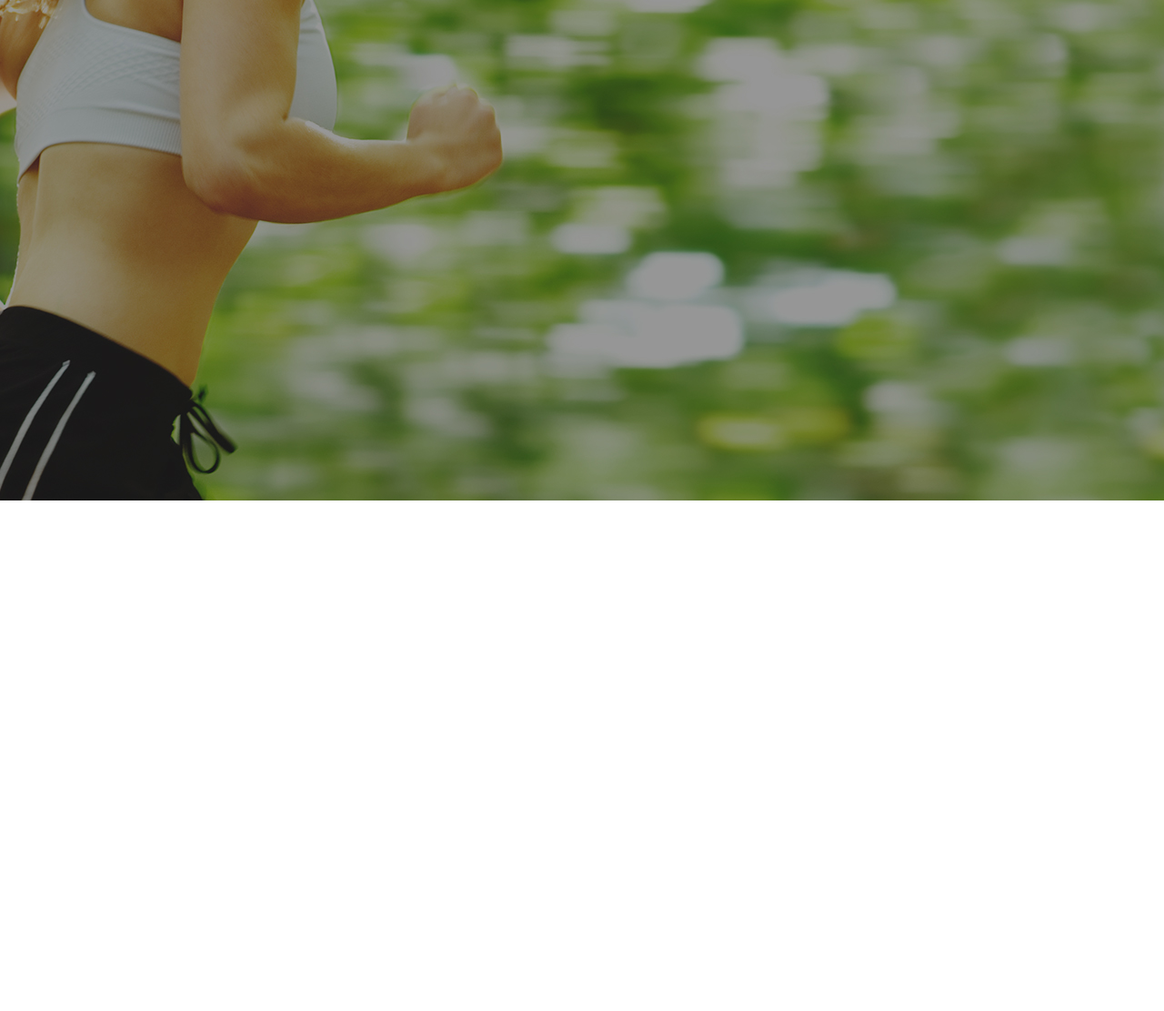
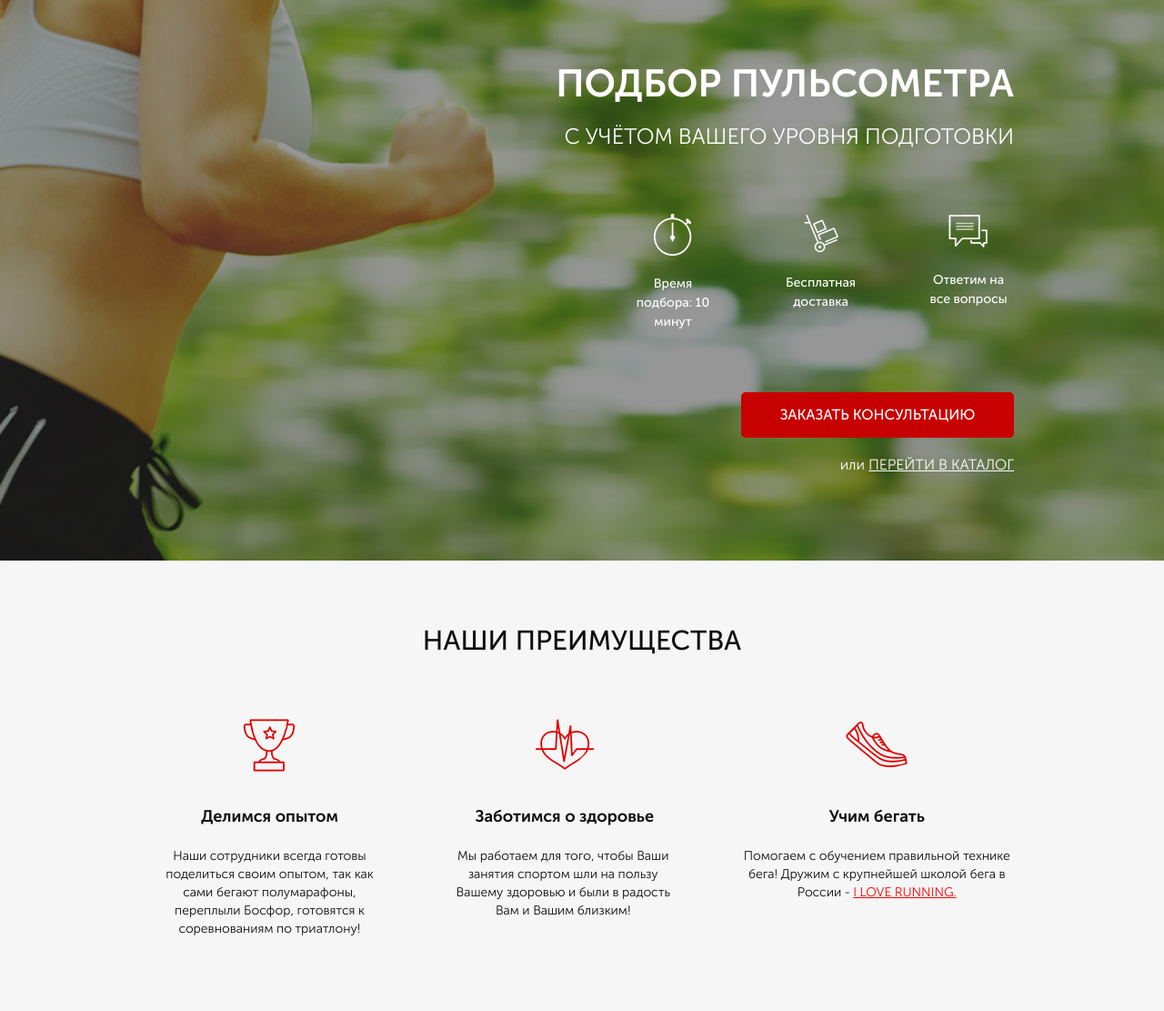
Before and after one commit to Cocoposita/Pulse, a website: page src/index.html in a window 1280 px wide. Shown: the part 100-1211 px from the top of the page at 91% size. Before the commit the page ends 800 px from the top, so only its background shows below. Drawn offline with Linux system fonts and the light colour scheme; files whose address does not match are found by name.

Commit message:
домашняя работа (без оптимизации)

```diff
--- a/src/index.html
+++ b/src/index.html
@@ -28,6 +28,58 @@
                     <button class="button">заказать звонок</button>
                 </div>
             </header>
+
+                <div class="promo__wrapper">
+
+                    <h1 class="promo__header">Подбор пульсометра</h1>
+                    <h2 class="promo__subheader">с учётом Вашего уровня подготовки</h2>
+
+                    <div class="promo__icons">
+                        <div class="promo__icon">
+                            <img src="icons/019_timer_time_stopwatch_2-64.png" alt="timer">
+                            Время подбора: 10 минут
+                        </div>
+                        <div class="promo__icon">
+                            <img src="icons/app 08 hand cart 64.png" alt="app">
+                            Бесплатная доставка
+                        </div>
+                        <div class="promo__icon">
+                            <img src="icons/messages 64.png" alt="message">
+                            Ответим на все вопросы
+                        </div>
+                    </div>
+
+                    <button class="button button_main">заказать консультацию</button>
+                    <div class="promo__link">
+                        или
+                        <a href="#">Перейти в каталог</a>
+                    </div>
+                </div>
+        </div>
+    </div>
+
+    <div class="advantages">
+        <div class="container">
+            <h2 class="title">НАШИ ПРЕИМУЩЕСТВА</h2>
+            <div class="advantages__wrapper">
+                <div class="advanteges__item">
+                    <img src="icons/cup.png" alt="cup">
+                    <div class="advantages__subtitle">Делимся опытом</div>
+                    <div class="advantages__description">Наши сотрудники всегда готовы поделиться своим опытом,
+                        так как сами бегают полумарафоны, переплыли Босфор, готовятся к соревнованиям по триатлону!
+                    </div>
+                </div>
+                <div class="advanteges__item">
+                    <img src="icons/heart.png" alt="heart">
+                    <div class="advantages__subtitle">Заботимся о здоровье</div>
+                    <div class="advantages__description">Мы работаем для того, чтобы Ваши занятия спортом шли на пользу Вашему здоровью и были в радость Вам и Вашим близким!</div>
+                </div>
+                <div class="advanteges__item">
+                    <img src="icons/shoe.png" alt="shoe">
+                    <div class="advantages__subtitle">Учим бегать</div>
+                    <div class="advantages__description">Помогаем с обучением правильной технике бега! Дружим с крупнейшей школой бега в России - <a href="#">I LOVE RUNNING.</a></div>
+                </div>
+            </div>
         </div>
     </div>
 </body>
--- /dev/null
+++ b/src/sass/blocks/_advantages.scss
@@ -0,0 +1,85 @@
+.advantages {
+    min-height: 473px;
+    padding: 73px 0px 80px 0px;
+    background-color: #F6F6F6;
+    color: #0D0D0D;
+    text-align: center;
+
+
+
+    h2 {
+        margin-bottom: 60px;
+        margin: 0px auto;
+        font-style: 900;
+        font-size: 30px;
+        line-height: 30px;
+
+    }
+
+    &__wrapper {
+
+
+        margin-top: 65px;
+        display: flex;
+        justify-content: space-between;
+
+        .advanteges__item:nth-child(1) {
+
+            .advantages__description {
+
+             width: 263px;
+            }
+
+        }
+
+        .advanteges__item:nth-child(2) {
+
+            .advantages__description {
+                margin-left: 65px;
+                margin-right: 68px;
+            }
+
+        }
+
+
+
+    }
+
+
+    &__item {
+
+
+        display: flex;
+        flex-direction: column;
+        align-items: center;
+        max-width: 238px;
+
+    }
+
+    &__subtitle {
+        margin-top: 35px;
+        font-style: 900;
+        font-size: 18px;
+        font-weight: 700;
+
+    }
+
+    &__description {
+
+        margin-top: 20px;
+        font-style: normal;
+        font-weight: 300;
+        font-size: 14px;
+        line-height: 20px;
+        text-align: center;
+
+
+
+        a {
+            text-decoration-line: underline;
+            color: #FF0000;
+        }
+
+    }
+
+}
--- a/src/sass/blocks/_buttons.scss
+++ b/src/sass/blocks/_buttons.scss
@@ -10,4 +10,12 @@
     color: #ffffff;
     text-transform: uppercase;
     margin-top: 10px;
+
+    &_main{
+        margin-top: 67px;
+        width: 300px;
+        height: 50px;
+        font-size: 16px;
+
+    }
 }
--- a/src/sass/blocks/_header.scss
+++ b/src/sass/blocks/_header.scss
@@ -38,4 +38,9 @@
             text-decoration: none;
         }
     }
-}
+
+    &_contacts {
+        display: flex;
+        flex-direction: column;
+        align-items: flex-end;
+    }}
--- a/src/sass/blocks/_promo.scss
+++ b/src/sass/blocks/_promo.scss
@@ -2,4 +2,67 @@
     min-height: 650px;
     padding: 21px 0px 93px 0px;
     background: url(../../img/bg.png) center (center/cover) no-repeat;
+
+    &__wrapper{
+        display: flex;
+        flex-direction: column;
+        align-items:flex-end;
+        margin-top: 90px;
+    }
+
+    &__header{
+        font-style: normal;
+        font-weight: bold;
+        font-size: 42px;
+        line-height: 42px;
+        text-align: right;
+        text-transform: uppercase;
+        color: #FFFFFF;
+    }
+
+    &__subheader {
+        font-weight: 300;
+        font-size: 24px;
+        line-height: 24px;
+        text-align: right;
+        text-transform: uppercase;
+        color: #FFFFFF;
+        margin-top: 17px;
+    }
+
+    &__icons {
+        margin-top: 65px;
+        width: 425px;
+        display: flex;
+       justify-content: space-between;
+    }
+
+    &__icon {
+
+        width: 100px;
+        text-align: center;
+        color: #FFFFFF;
+        font-size: 14px;
+        font-weight: 500;
+        img {
+            display: block;
+            margin: 0 auto;
+            margin-bottom: 20px;
+
+        }
+    }
+
+    &__link {
+        font-weight: 300;
+        font-size: 16px;
+        color:#FFFFFF;
+        margin-top: 18px;
+
+        a {
+            color:#FFFFFF;
+            text-transform: uppercase;
+            text-decoration: underline;
+        }
+
+    }
 }
--- a/src/sass/style.scss
+++ b/src/sass/style.scss
@@ -11,3 +11,4 @@
 @import 'blocks/promo';
 @import 'blocks/header';
 @import 'blocks/buttons';
+@import 'blocks/advantages';
```
Also changed, not shown: src/css/style.min.css.
